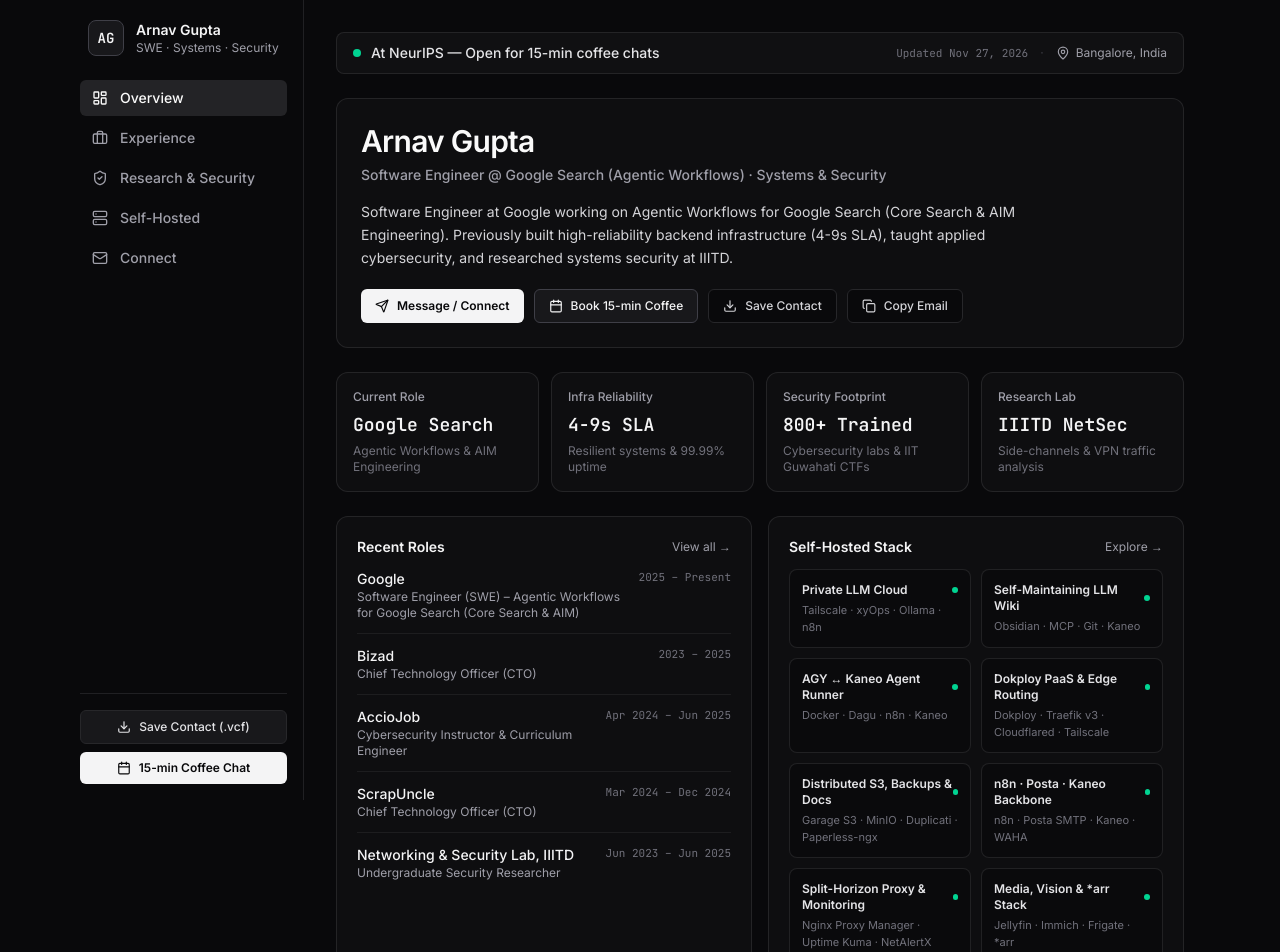
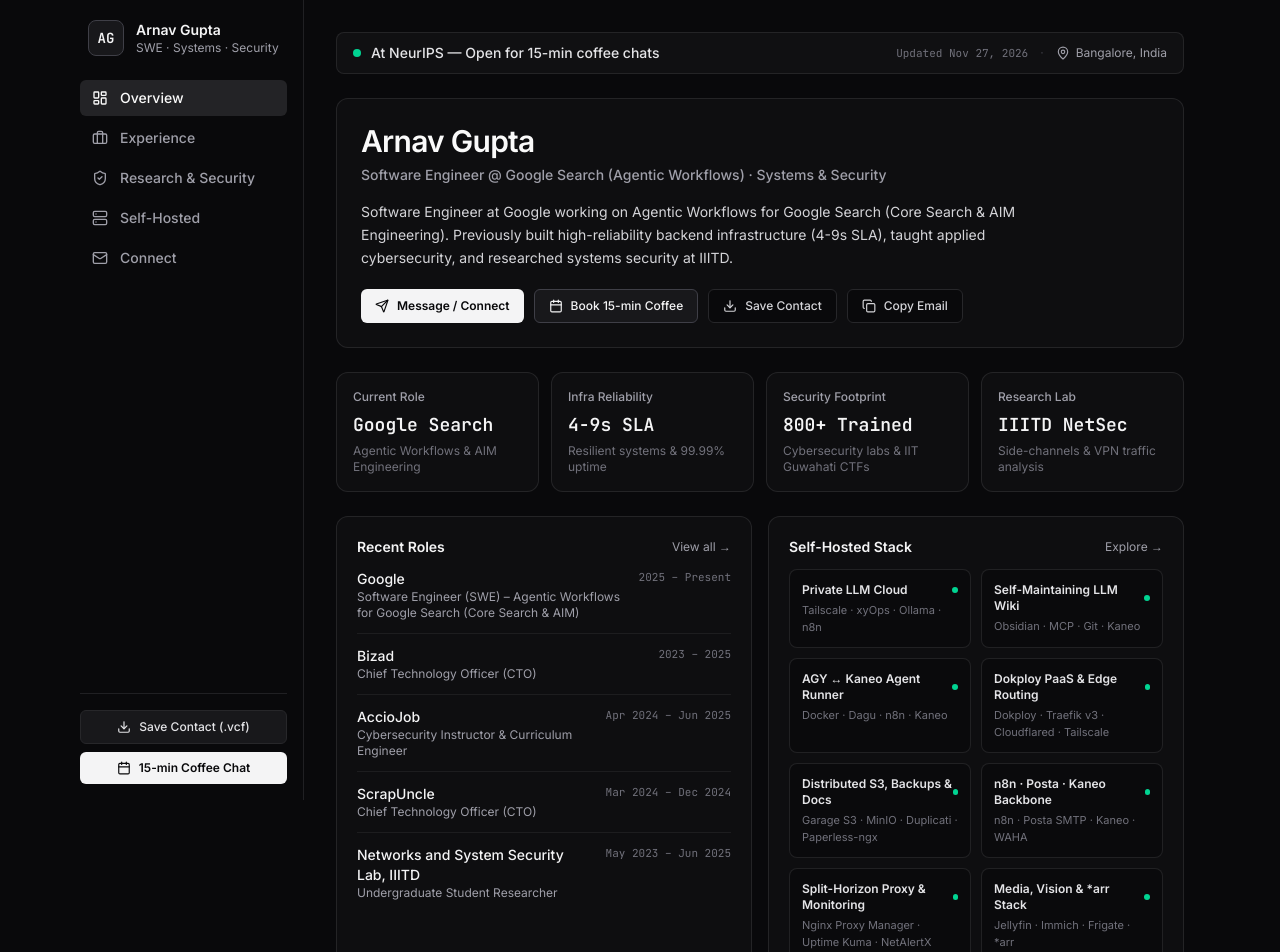
Before and after one commit to arnavgupta2003/arnavgupta2003.github.io, a Next.js app: page / in a window 1280 px wide. Shown: the top 952 px of the page. Built offline with nearby package versions, Linux system fonts and the light colour scheme.

Commit message:
Sync Undergraduate Student Researcher entry with LinkedIn profile

```diff
--- a/src/data/profile.ts
+++ b/src/data/profile.ts
@@ -138,17 +138,18 @@ export const PROFILE = {
       tags: ["Distributed Infra", "Database Pipelines", "Fault Tolerance", "SRE"],
     },
     {
-      company: "Networking & Security Lab, IIITD",
-      role: "Undergraduate Security Researcher",
-      period: "Jun 2023 – Jun 2025",
+      company: "Networks and System Security Lab, IIITD",
+      role: "Undergraduate Student Researcher",
+      period: "May 2023 – Jun 2025",
       location: "New Delhi, India",
       badge: "Research",
       highlights: [
         "Co-authored 'VPN or Vpwn? How Afraid Should You be of VPN Traffic Identification?' (IEEE TMA '25) under Dr. Sambuddho Chakravarty, evaluating ISP-scale detection across OpenVPN, WireGuard, IPSec/IKEv2, SSH, TLS, and commercial VPNs.",
         "Demonstrated practical VPN evasion techniques (packet-size alteration, dummy traffic, TLS ClientHello SNI obfuscation) and proposed a scalable OpenVPN plaintext-hiding mechanism.",
-        "Investigated OS and hardware side-channel leakage on Android (system calls, Perfetto traces, Adreno GPU counters, CPU cache/branch patterns, eBPF) and built a CNN-GRU behavioral classifier achieving 97% accuracy (0.97 F1) across 32+ classes.",
+        "Investigated OS and hardware side-channel leakage on Android (system calls, Perfetto traces, Adreno GPU counters, CPU cache/branch patterns, eBPF) and built a CNN-GRU behavioral classifier achieving 97%+ accuracy across 32+ classes.",
+        "Built a CUDA-accelerated GPU-Based Firewall for parallel packet inspection and rule matching; also served as Technical Developer & CTF problem setter for d4rkc0de and OWASP IIITD.",
       ],
-      tags: ["Systems Security", "Network Privacy", "IEEE TMA '25", "Side-Channels", "eBPF"],
+      tags: ["Systems Security", "Network Privacy", "IEEE TMA '25", "Side-Channels", "CUDA"],
     },
   ] as ExperienceItem[],
   research: [
```
